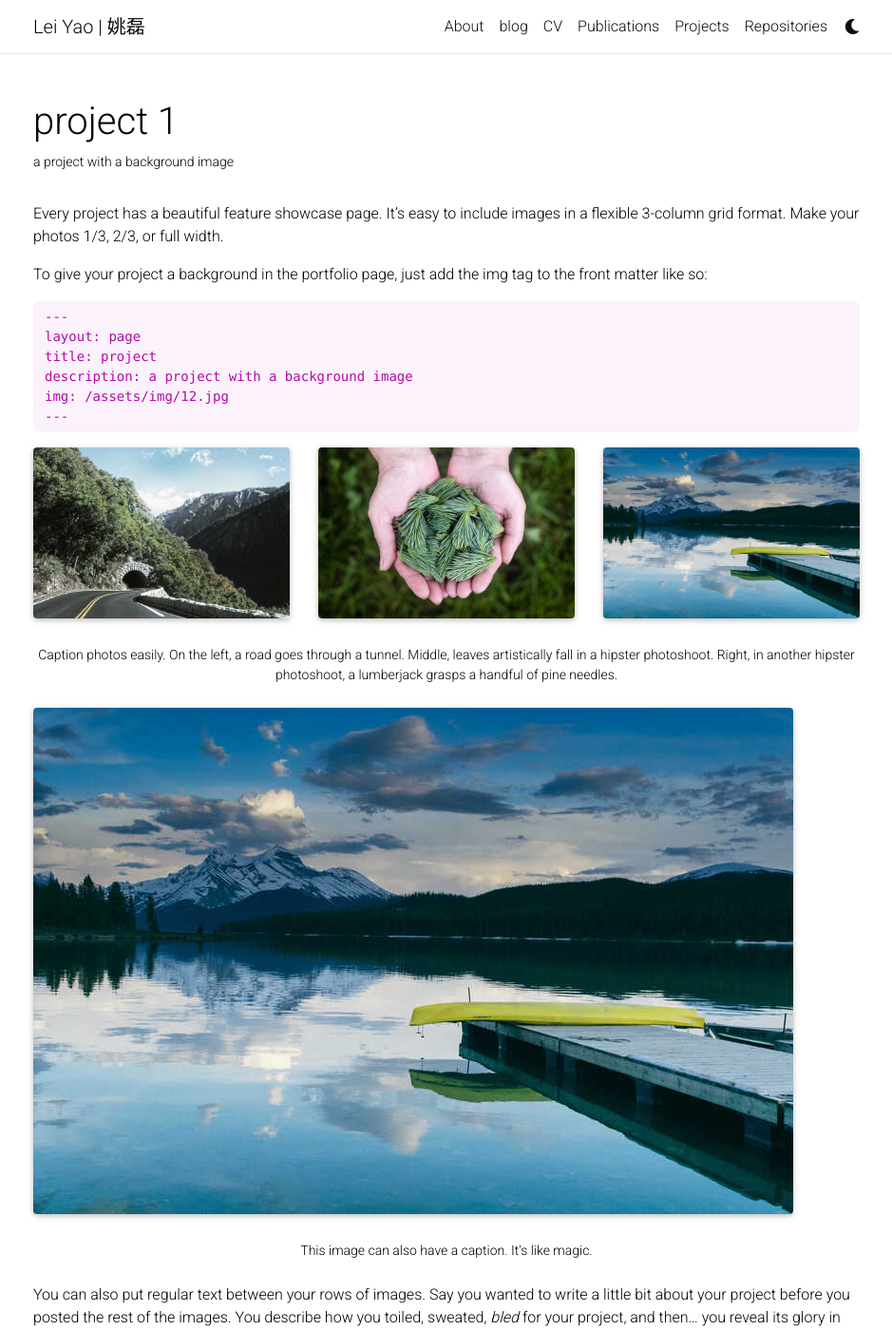
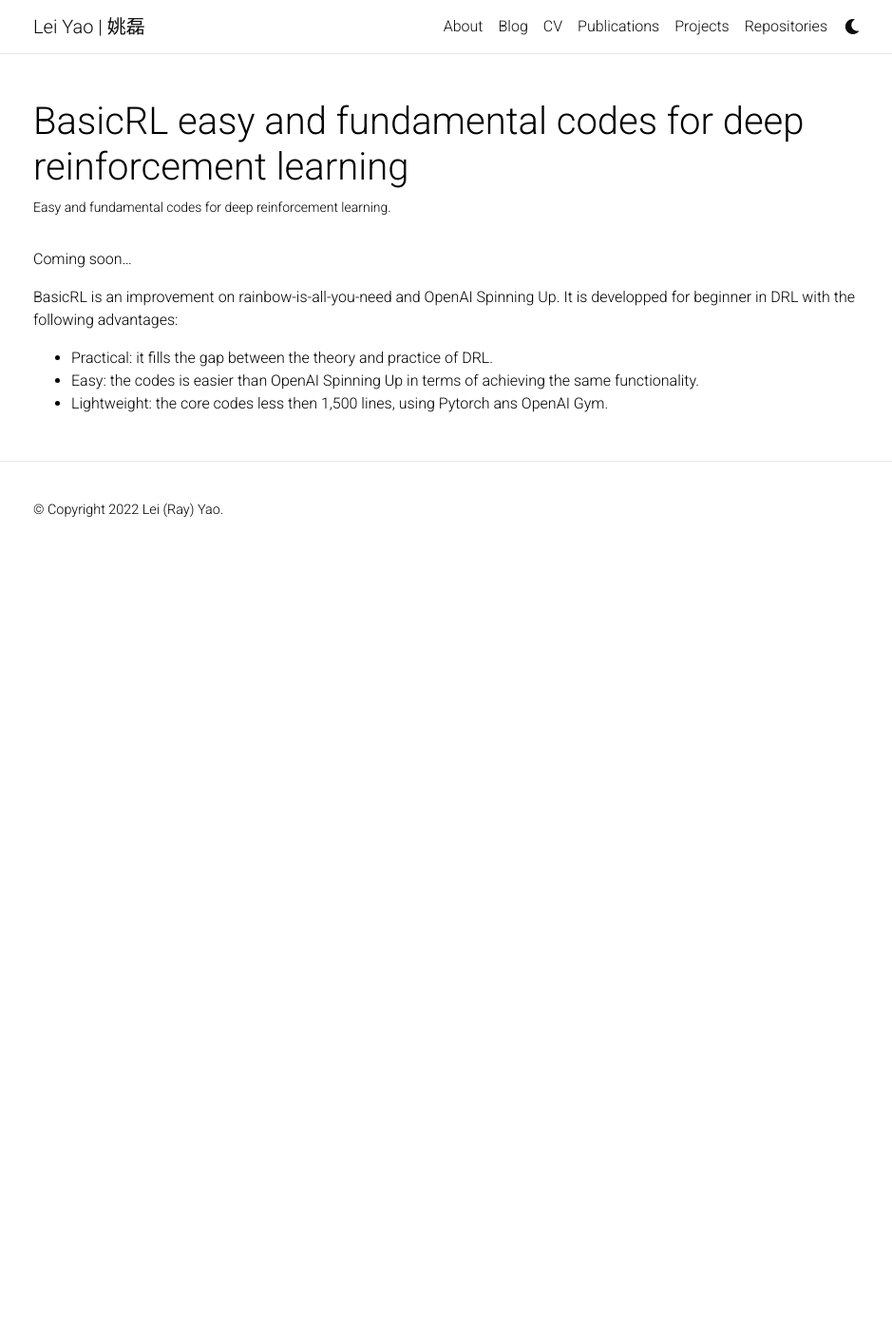
Before and after one commit to RayYoh/RayYoh.github.io, a Jekyll site: the page built from _projects/1_project.md, in a window 1280 px wide and 1400 px high. Shown: the whole window at 95% size, without its empty margins (170-1109 px from the left). Built offline with Jekyll 4.4.1, drawn with Linux system fonts in a browser that asks for light colours; full-size pictures stand in for the smaller copies a plugin makes; comment, search, counter and statistics services are not loaded; a style sheet for code colours, icons or effects is not loaded; some of the changed text lies outside the part shown.

Commit message:
add project

````diff
--- a/_config.yml
+++ b/_config.yml
@@ -13,7 +13,7 @@ footer_text: >
 
 keywords: jekyll, jekyll-theme, academic-website, portfolio-website  # add your own keywords or leave empty
 
-lang: en # the language of your site (for example: en, fr, cn, ru, etc.)
+lang: en
 icon: xiaohui.png  # the emoji used as the favicon (alternatively, provide image name in /assets/img/)
 
 url: https://rayyoh.github.io # the base hostname & protocol for your site
@@ -108,8 +108,8 @@ bing_site_verification:  # out your bing-site-verification ID (Bing Webmaster)
 # Blog
 # -----------------------------------------------------------------------------
 
-blog_name: My Blog # blog_name will be displayed in your blog page
-blog_nav_title: blog # your blog must have a title for it to be displayed in the nav bar
+blog_name: My Blog
+blog_nav_title: Blog
 blog_description: Some blog for RL, Linux and codes.
 permalink: /blog/:year/:title/
 
@@ -220,7 +220,7 @@ jekyll-archives:
     tag: '/blog/tag/:name/'
     category: '/blog/category/:name/'
 
-display_tags: ['formatting', 'images', 'links', 'math', 'code'] # this tags will be dispalyed on the front page of your blog
+display_tags: ['Robot', 'Reinforcement-Learning', 'leetcode'] # this tags will be dispalyed on the front page of your blog
 
 # -----------------------------------------------------------------------------
 # Jekyll Scholar
@@ -294,8 +294,8 @@ jekyll-diagrams:
 
 enable_google_analytics:    false  # enables google analytics
 enable_panelbear_analytics: false  # enables panelbear analytics
-enable_google_verification: false  # enables google site verification
-enable_bing_verification:   false  # enables bing site verification
+enable_google_verification: true  # enables google site verification
+enable_bing_verification:   true  # enables bing site verification
 enable_masonry:             true   # enables automatic project cards arangement
 enable_math:                true   # enables math typesetting (uses MathJax)
 enable_tooltips:            false  # enables automatic tooltip links generated
--- a/_layouts/about.html
+++ b/_layouts/about.html
@@ -18,9 +18,9 @@ layout: default
               {%- assign profile_image_path = page.profile.image | prepend: 'assets/img/' -%}
 
               {% if page.profile.image_circular %}
-                {%- assign profile_image_class = "img-fluid z-depth-3 rounded-circle" -%}
+                {%- assign profile_image_class = "img-fluid z-depth-1 rounded-circle" -%}
               {% else %}
-                {%- assign profile_image_class = "img-fluid z-depth-3 rounded" -%}
+                {%- assign profile_image_class = "img-fluid z-depth-1 rounded" -%}
               {% endif %}
 
               {% include figure.html
--- a/_projects/1_project.md
+++ b/_projects/1_project.md
@@ -1,80 +1,15 @@
 ---
 layout: page
-title: project 1
-description: a project with a background image
-img: assets/img/12.jpg
+title: BasicRL easy and fundamental codes for deep reinforcement learning
+description: Easy and fundamental codes for deep reinforcement learning.
+img: assets/img/BasicRL.png
 importance: 1
 category: work
 ---
 
-Every project has a beautiful feature showcase page.
-It's easy to include images in a flexible 3-column grid format.
-Make your photos 1/3, 2/3, or full width.
+Coming soon...
 
-To give your project a background in the portfolio page, just add the img tag to the front matter like so:
-
-    ---
-    layout: page
-    title: project
-    description: a project with a background image
-    img: /assets/img/12.jpg
-    ---
-
-<div class="row">
-    <div class="col-sm mt-3 mt-md-0">
-        {% include figure.html path="assets/img/1.jpg" title="example image" class="img-fluid rounded z-depth-1" %}
-    </div>
-    <div class="col-sm mt-3 mt-md-0">
-        {% include figure.html path="assets/img/3.jpg" title="example image" class="img-fluid rounded z-depth-1" %}
-    </div>
-    <div class="col-sm mt-3 mt-md-0">
-        {% include figure.html path="assets/img/5.jpg" title="example image" class="img-fluid rounded z-depth-1" %}
-    </div>
-</div>
-<div class="caption">
-    Caption photos easily. On the left, a road goes through a tunnel. Middle, leaves artistically fall in a hipster photoshoot. Right, in another hipster photoshoot, a lumberjack grasps a handful of pine needles.
-</div>
-<div class="row">
-    <div class="col-sm mt-3 mt-md-0">
-        {% include figure.html path="assets/img/5.jpg" title="example image" class="img-fluid rounded z-depth-1" %}
-    </div>
-</div>
-<div class="caption">
-    This image can also have a caption. It's like magic.
-</div>
-
-You can also put regular text between your rows of images.
-Say you wanted to write a little bit about your project before you posted the rest of the images.
-You describe how you toiled, sweated, *bled* for your project, and then... you reveal its glory in the next row of images.
-
-
-<div class="row justify-content-sm-center">
-    <div class="col-sm-8 mt-3 mt-md-0">
-        {% include figure.html path="assets/img/6.jpg" title="example image" class="img-fluid rounded z-depth-1" %}
-    </div>
-    <div class="col-sm-4 mt-3 mt-md-0">
-        {% include figure.html path="assets/img/11.jpg" title="example image" class="img-fluid rounded z-depth-1" %}
-    </div>
-</div>
-<div class="caption">
-    You can also have artistically styled 2/3 + 1/3 images, like these.
-</div>
-
-
-The code is simple.
-Just wrap your images with `<div class="col-sm">` and place them inside `<div class="row">` (read more about the <a href="https://getbootstrap.com/docs/4.4/layout/grid/">Bootstrap Grid</a> system).
-To make images responsive, add `img-fluid` class to each; for rounded corners and shadows use `rounded` and `z-depth-1` classes.
-Here's the code for the last row of images above:
-
-{% raw %}
-```html
-<div class="row justify-content-sm-center">
-    <div class="col-sm-8 mt-3 mt-md-0">
-        {% include figure.html path="assets/img/6.jpg" title="example image" class="img-fluid rounded z-depth-1" %}
-    </div>
-    <div class="col-sm-4 mt-3 mt-md-0">
-        {% include figure.html path="assets/img/11.jpg" title="example image" class="img-fluid rounded z-depth-1" %}
-    </div>
-</div>
-```
-{% endraw %}
+BasicRL is an improvement on rainbow-is-all-you-need and OpenAI Spinning Up. It is developped for beginner in DRL with the following advantages:
+- Practical: it fills the gap between the theory and practice of DRL.
+- Easy: the codes is easier than OpenAI Spinning Up in terms of achieving the same functionality.
+- Lightweight: the core codes less then 1,500 lines, using Pytorch ans OpenAI Gym.
````
Also changed, not shown: _pages/about.md (+1 -1 lines), _projects/2_project.md (+1 -1 lines), _projects/3_project.md (deleted, +0 -81 lines), _projects/4_project.md (deleted, +0 -80 lines), _projects/5_project.md (deleted, +0 -80 lines), _projects/6_project.md (deleted, +0 -80 lines), assets/img/BasicRL.png (added), assets/img/code-screenshot.png (deleted), assets/img/distill-screenshot.png (deleted), assets/img/math-screenshot.png (deleted), assets/img/pagespeed.svg (deleted), assets/teaser/cover_sensors.png (renamed from assets/img/cover_sensors.png).
